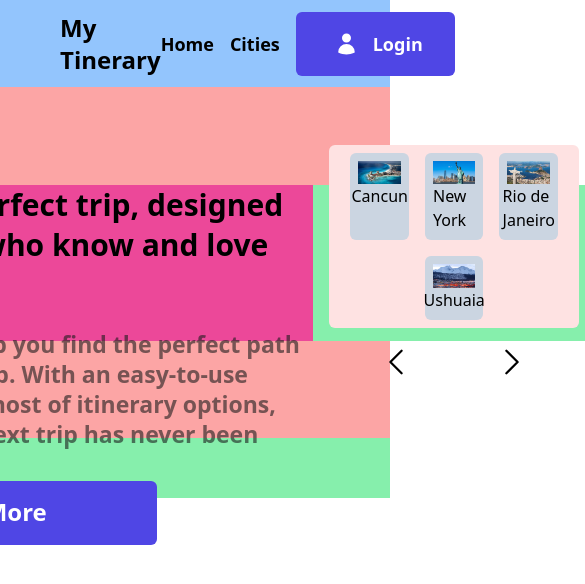
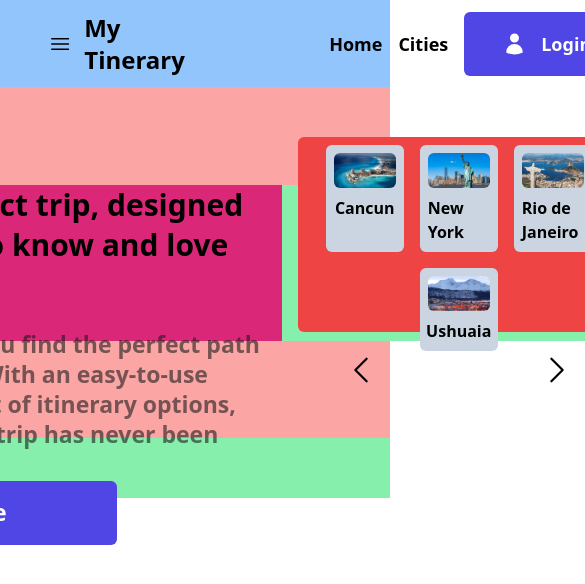
Before and after one commit to germandie/mytinerary-posada, a React (Vite) app: page /home in a window 390 px wide. Both pictures are taken after a click on the icon 64 px from the left and 43 px from the top of the page. Shown: the top 584 px of the page, 585 px wide, since content can reach past the window. Built offline with nearby package versions, Linux system fonts and the light colour scheme.

Commit message:
Responsive I

```diff
--- a/src/components/CardPolaroid.jsx
+++ b/src/components/CardPolaroid.jsx
@@ -2,9 +2,9 @@
 
 export default function CardPolaroid({src, alt, text}) {
   return (
-    <div className="w-[15vw] flex flex-col items-center p-2 bg-slate-300 m-2 rounded-md">
-            <img src={src} alt={alt} />
-            <p className="text-base">{text}</p>
+    <div className="w-[20vw] flex flex-col items-center p-2 bg-slate-300 m-2 rounded-md border-{black}">
+            <img className="rounded-md " src={src} alt={alt} />
+            <p className="mt-2 text-base font-segoe-ui font-semibold">{text}</p>
           </div>
     )
 }
--- a/src/components/Carousel.jsx
+++ b/src/components/Carousel.jsx
@@ -55,8 +55,8 @@ export default function Carousel({data}) {
   ) */
 
   return (
-    <div className="flex flex-col justify-center items-center">
-      <div className="flex flex-wrap justify-center h-[304px] rounded-md bg-red-100 mb-4">
+    <div className="flex flex-col justify-center items-center ">
+      <div className="flex flex-wrap justify-center max-w-[100%] h-[50vw] rounded-md bg-red-500 mb-5 ">
         {data.slice(counter, counterTo).map((each) => (
           <CardPolaroid
             key={each.id}
@@ -66,7 +66,7 @@ export default function Carousel({data}) {
           />
         ))}
       </div>
-      <div className="flex items-center space-x-20">
+      <div className="flex items-center space-x-40 ">
         <Arrow direction="M15.75 19.5L8.25 12l7.5-7.5" onClick={prev_slide} />
         <Arrow direction="M8.25 4.5l7.5 7.5-7.5 7.5" onClick={next_slide} />
       </div>
--- a/src/components/NavBar.jsx
+++ b/src/components/NavBar.jsx
@@ -1,13 +1,13 @@
 import { useState } from "react";
 import { Link as Anchor } from "react-router-dom";
 
-export default function NavBar() {
+/* export default function NavBar() {
   let [show, setShow] = useState(false);
 
   return (
-    <header className="h-[87px] px-12 flex justify-start items-center bg-blue-300">
+    <header className="h-[87px] px-12 flex justify-start items-center bg-blue-300 ">
 
-      <svg
+      {<svg
         xmlns="http://www.w3.org/2000/svg"
         fill="none"
         viewBox="0 0 24 24"
@@ -21,24 +21,24 @@ export default function NavBar() {
           strokeLinejoin="round"
           d="M3.75 6.75h16.5M3.75 12h16.5m-16.5 5.25h16.5"
         />
-      </svg>
+      </svg>}
 
-      <div className=" text-black font-bold text-2xl ml-3 ">My Tinerary</div>
+      <div className=" text-black font-[700] text-2xl ml-3 ">My Tinerary</div>
 
 
 
       {show ? (
-        <nav className="flex items-center space-x-4 mx-auto h-30 justify-between">
-          <Anchor to = "/home" className="font-segoe-ui text-black text-lg font-semibold leading-8"
+        <nav className="flex items-center space-x-4 ml-[35vw] mx-auto h-30 justify-between">
+          <Anchor to = "/home" className="font-segoe-ui text-black text-lg font-[700] leading-8"
           >
             Home
           </Anchor>
 
-          <Anchor to = "/cities" className=" font-segoe-ui text-black text-lg font-semibold leading-8"
+          <Anchor to = "/cities" className=" font-segoe-ui text-black text-lg font-[700] leading-8"
           >
             Cities
           </Anchor>
-          <button className="flex items-center space-x-2 w-[159px] h-[64px] px-4 bg-[#4F46E5] hover:bg-[#473fde] text-white text-lg font-semibold rounded-md py-[16px] px-[32px]">
+          <button className="flex items-center space-x-2 w-[159px] h-[64px] px-4 bg-[#4F46E5] hover:bg-[#473fde] text-white text-lg font-[700] rounded-md py-[16px] px-[32px]">
             <svg
               xmlns="http://www.w3.org/2000/svg"
               viewBox="0 0 24 24"
@@ -75,4 +75,96 @@ export default function NavBar() {
 
     </header>
   );
+} */
+
+export default function NavBar() {
+  let [show, setShow] = useState(false);
+
+  return (
+    <header className="h-[87px] px-12 flex justify-between items-center bg-blue-300">
+      <div className="flex items-center">
+        <svg
+          xmlns="http://www.w3.org/2000/svg"
+          fill="none"
+          viewBox="0 0 24 24"
+          strokeWidth={1.5}
+          stroke="currentColor"
+          className="w-8 h-8 cursor-pointer"
+          onClick={() => setShow(!show)}
+        >
+          <svg
+        xmlns="http://www.w3.org/2000/svg"
+        fill="none"
+        viewBox="0 0 24 24"
+        strokeWidth={1.5}
+        stroke="currentColor"
+        className="w-8 h-8 cursor-pointer"
+        onClick={() => setShow(!show)}
+      >
+        <path
+          strokeLinecap="round"
+          strokeLinejoin="round"
+          d="M3.75 6.75h16.5M3.75 12h16.5m-16.5 5.25h16.5"
+        />
+      </svg>
+        </svg>
+        <div className="text-black font-[700] text-2xl ml-3">My Tinerary</div>
+      </div>
+
+      {show && (
+        <nav className="flex items-center space-x-4">
+          <div className="flex items-center space-x-4 ml-[35vw] mx-auto h-30 justify-between">
+          <Anchor to = "/home" className="font-segoe-ui text-black text-lg font-[700] leading-8"
+          >
+            Home
+          </Anchor>
+
+          <Anchor to = "/cities" className=" font-segoe-ui text-black text-lg font-[700] leading-8"
+          >
+            Cities
+          </Anchor>
+          <button className="flex items-center space-x-2 w-[159px] h-[64px] px-4 bg-[#4F46E5] hover:bg-[#473fde] text-white text-lg font-[700] rounded-md py-[16px] px-[32px]">
+            <svg
+              xmlns="http://www.w3.org/2000/svg"
+              viewBox="0 0 24 24"
+              fill="currentColor"
+              className="w-12 h-6"
+            >
+              <path
+                fillRule="evenodd"
+                d="M7.5 6a4.5 4.5 0 119 0 4.5 4.5 0 01-9 0zM3.751 20.105a8.25 8.25 0 0116.498 0 .75.75 0 01-.437.695A18.683 18.683 0 0112 22.5c-2.786 0-5.433-.608-7.812-1.7a.75.75 0 01-.437-.695z"
+                clipRule="evenodd"
+              />
+            </svg>
+            <span>Login</span>
+          </button>
+        </div>
+        </nav>
+      )}
+
+      <svg
+        xmlns="http://www.w3.org/2000/svg"
+        fill="none"
+        viewBox="0 0 24 24"
+        strokeWidth={1.5}
+        stroke="currentColor"
+        className="w-9 h-9 ml-auto"
+      >
+        {<svg
+        xmlns="http://www.w3.org/2000/svg"
+        fill="none"
+        viewBox="0 0 24 24"
+        strokeWidth={1.5}
+        stroke="currentColor"
+        className="w-9 h-9 "
+      >
+        <path
+          strokeLinecap="round"
+          strokeLinejoin="round"
+          d="M17.982 18.725A7.488 7.488 0 0012 15.75a7.488 7.488 0 00-5.982 2.975m11.963 0a9 9 0 10-11.963 0m11.963 0A8.966 8.966 0 0112 21a8.966 8.966 0 01-5.982-2.275M15 9.75a3 3 0 11-6 0 3 3 0 016 0z"
+        />
+      </svg>}
+      </svg>
+    </header>
+  );
 }
--- a/src/pages/Home.jsx
+++ b/src/pages/Home.jsx
@@ -25,12 +25,12 @@ export default function Home() {
     <main className="grow flex justify-center items-center bg-red-300">
 
       <div className="w-[1291px] h-[40vw] flex justify-between px-[2vw] mt-[25vw] mb-[25vw] bg-green-300 space-x-4">
-        <div className=" flex-col w-[600px]  bg-pink-500">
+        <div className=" flex-col w-[600px]  bg-pink-600">
 
           <h1 className="text-[30px] font-segoe-ui h-[64px] font-[700] leading-[40px]">
           Find your perfect trip, designed by insiders who know and love their cities!
           </h1>
-          <p className="font-segoe-ui font-semibold w-[500px] h-[96px] text-[23px] text-[#1C1C1C99] leading-[30px] mt-20">
+          <p className="font-segoe-ui font-semibold w-[500px] h-[96px] text-[23px] text-[#1C1C1C99] leading-[30px] mt-20 font-[600]">
             Our app will help you find the perfect path for your next trip. With
             an easy-to-use interface and a host of itinerary options, planning
             your next trip has never been easier.
```
